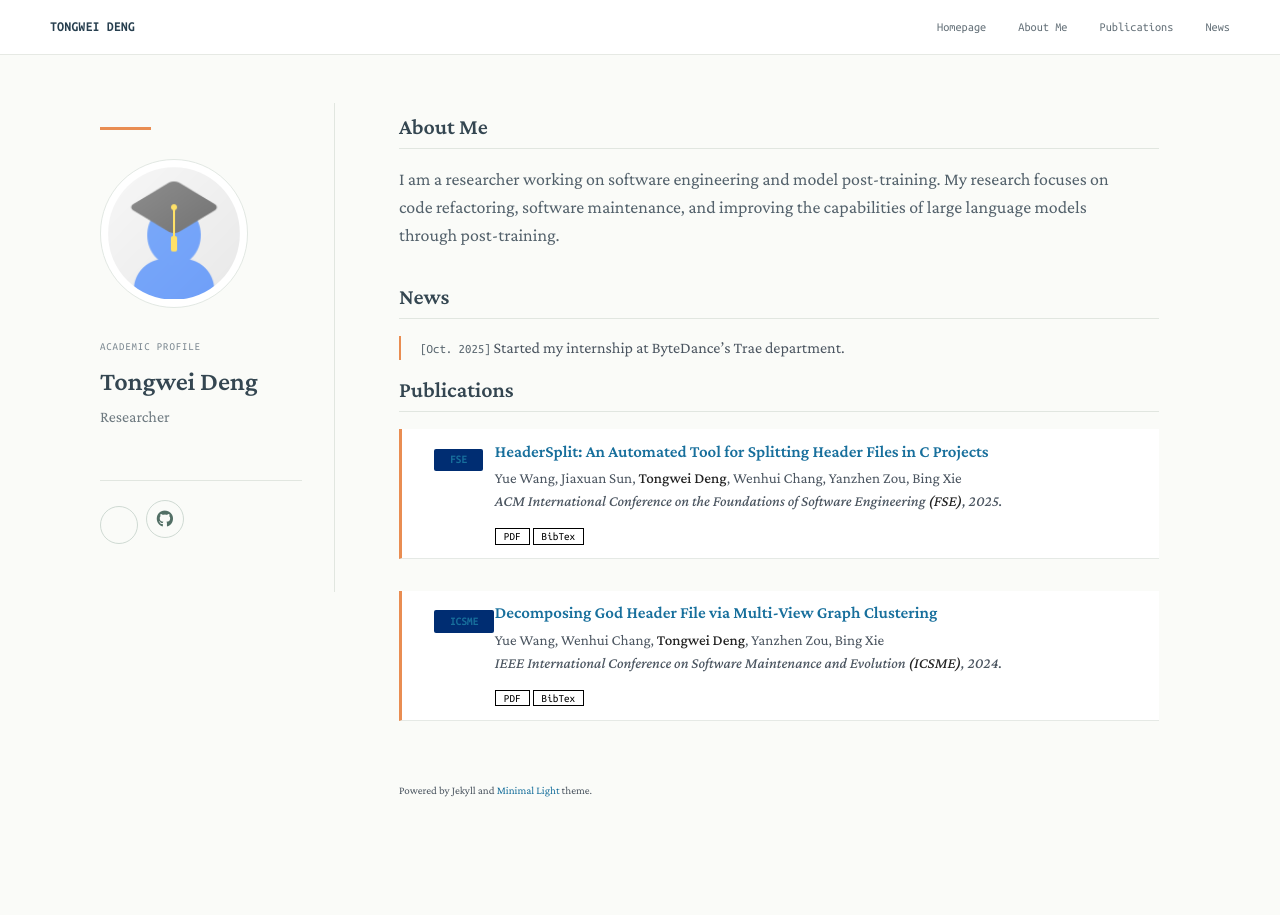
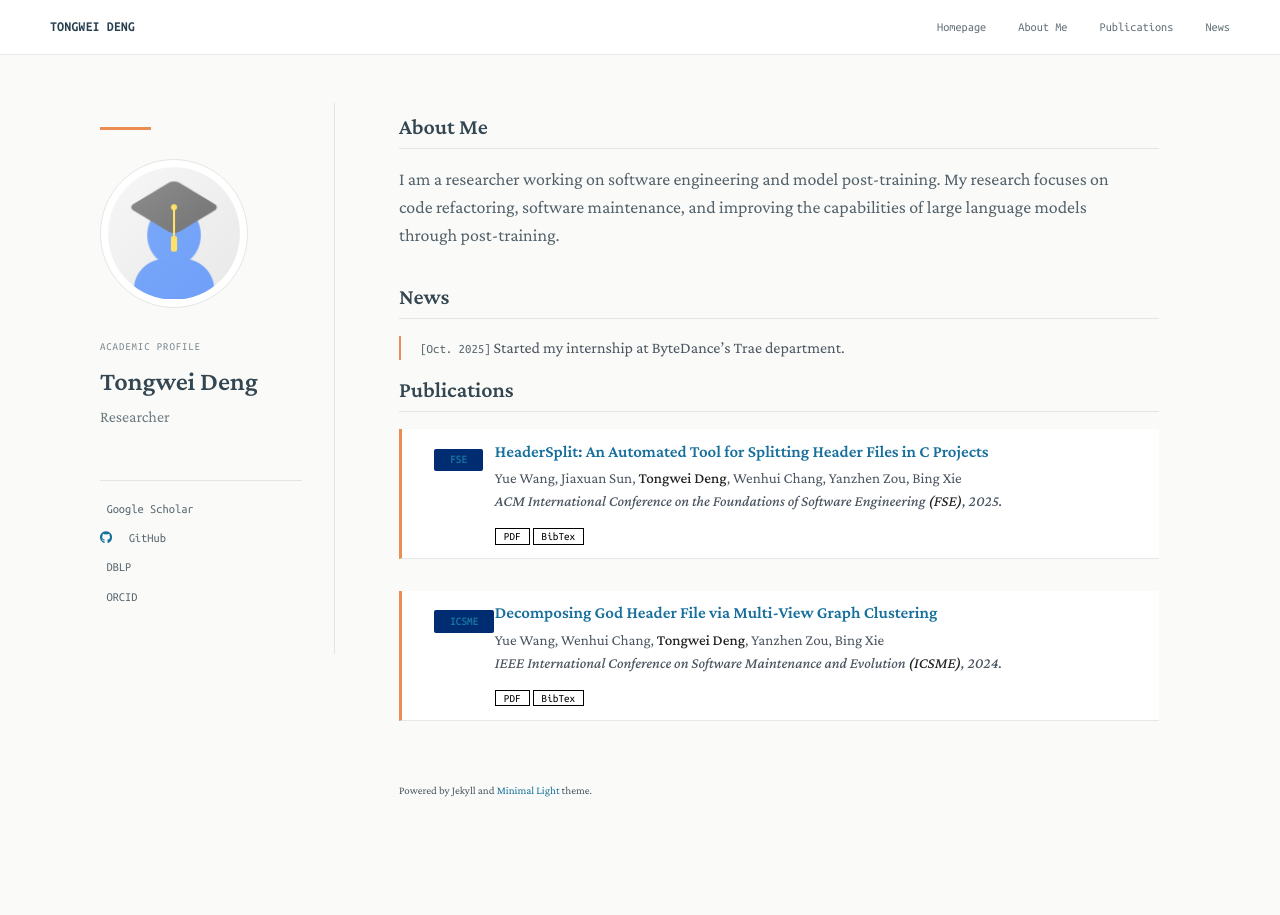
Before and after one commit to 6643789wsx/6643789wsx.github.io, a Jekyll site: the page built from index.md, in a window 1280 px wide. Built offline with Jekyll 4.4.1, drawn with Linux system fonts in a browser that asks for light colours; a style sheet for code colours, icons or effects is not loaded; our own code applies the rules of GitHub Pages for plain Markdown files.

Commit message:
Add academic profile links

```diff
--- a/_config.yml
+++ b/_config.yml
@@ -12,8 +12,10 @@ canonical: https://6643789wsx.github.io/
 
 # Links
 # If you don't need one of them, you may delete the corresponding line.
-google_scholar: https://scholar.google.com/citations?user=gxDzdlMAAAAJ
+google_scholar: https://scholar.google.com/citations?user=gxDzdlMAAAAJ&hl=zh-CN
 github_link: https://github.com/6643789wsx
+dblp: https://dblp.org/pid/380/6079
+orcid: https://orcid.org/0009-0003-8699-8229
 
 # Images (e.g., your profile picture and your website's favicon)
 # "favicon" and "favicon_dark" are used for the light and dark modes, respectively.
--- a/_layouts/homepage.html
+++ b/_layouts/homepage.html
@@ -69,35 +69,18 @@
         <email>{{ site.email }}</email>
         {% endif %}
 
-        <div class="social-icons">
+        <div class="profile-links">
         {% if site.google_scholar %}
-        <a style="margin: 0 5px 0 0" href="{{ site.google_scholar }}">
-          <i class="ai ai-google-scholar" style="font-size:1.2rem"></i>
-        </a>
+        <a href="{{ site.google_scholar }}" target="_blank" rel="noopener"><i class="ai ai-google-scholar"></i> Google Scholar</a>
         {% endif %}
-
-        {% if site.cv_link %}
-        <a style="margin: 0 5px 0 0" href="{{ site.cv_link }}">
-          <i class="ai ai-cv" style="font-size:1.3rem;"></i>
-        </a>
+        {% if site.github_link %}
+        <a href="{{ site.github_link }}" target="_blank" rel="noopener"><i class="fab fa-github"></i> GitHub</a>
         {% endif %}
-
-        {% if site.github_link %}
-        <a style="margin: 0 5px 0 0" href="{{ site.github_link }}">
-          <i class="fab fa-github"></i>
-        </a>
+        {% if site.dblp %}
+        <a href="{{ site.dblp }}" target="_blank" rel="noopener"><i class="ai ai-dblp"></i> DBLP</a>
         {% endif %}
-
-        {% if site.linkedin %}
-        <a style="margin: 0 5px 0 0" href="{{ site.linkedin }}">
-          <i class="fab fa-linkedin"></i>
-        </a>
-        {% endif %}
-
-        {% if site.twitter %}
-        <a style="margin: 0 0 0 0" href="{{ site.twitter }}">
-          <i class="fab fa-x-twitter"></i>
-        </a>
+        {% if site.orcid %}
+        <a href="{{ site.orcid }}" target="_blank" rel="noopener"><i class="ai ai-orcid"></i> ORCID</a>
         {% endif %}
         </div>
         <br>
--- a/_sass/minimal-light.scss
+++ b/_sass/minimal-light.scss
@@ -633,9 +633,10 @@ body { background:#fafbf8; color:#4b5560; }
 .profile-kicker { color:#7a8790; font-size:.68rem; margin-top:1.5rem; }
 .profile-panel h1 { color:#344651; font-size:1.65rem; }
 .profile-panel position, .profile-panel autocolor, .profile-panel email { color:#6e7a80; }
-.social-icons { border-top:1px solid #e1e6e0; margin-top:1.7rem; padding-top:1.2rem; }
-.social-icons a { border-color:#cfdad3; color:#526f65!important; }
-.social-icons a:hover { background:#176f9c; border-color:#176f9c; }
+.profile-links { border-top:1px solid #e1e6e0; display:grid; gap:.65rem; margin-top:1.7rem; padding-top:1.2rem; }
+.profile-links a { color:#5b6871; font-family:"Ubuntu Mono", monospace; font-size:.78rem; }
+.profile-links a:hover { color:#176f9c; }
+.profile-links i { color:#176f9c; margin-right:.4rem; width:1rem; }
 .content-panel { padding-top:.5rem; }
 .content-panel > p:first-of-type { color:#53616b; font-size:1.12rem; max-width:45rem; }
 h2 { border-bottom-color:#e1e6e0; color:#344651; font-size:1.38rem; margin-top:2.2rem; }
```
